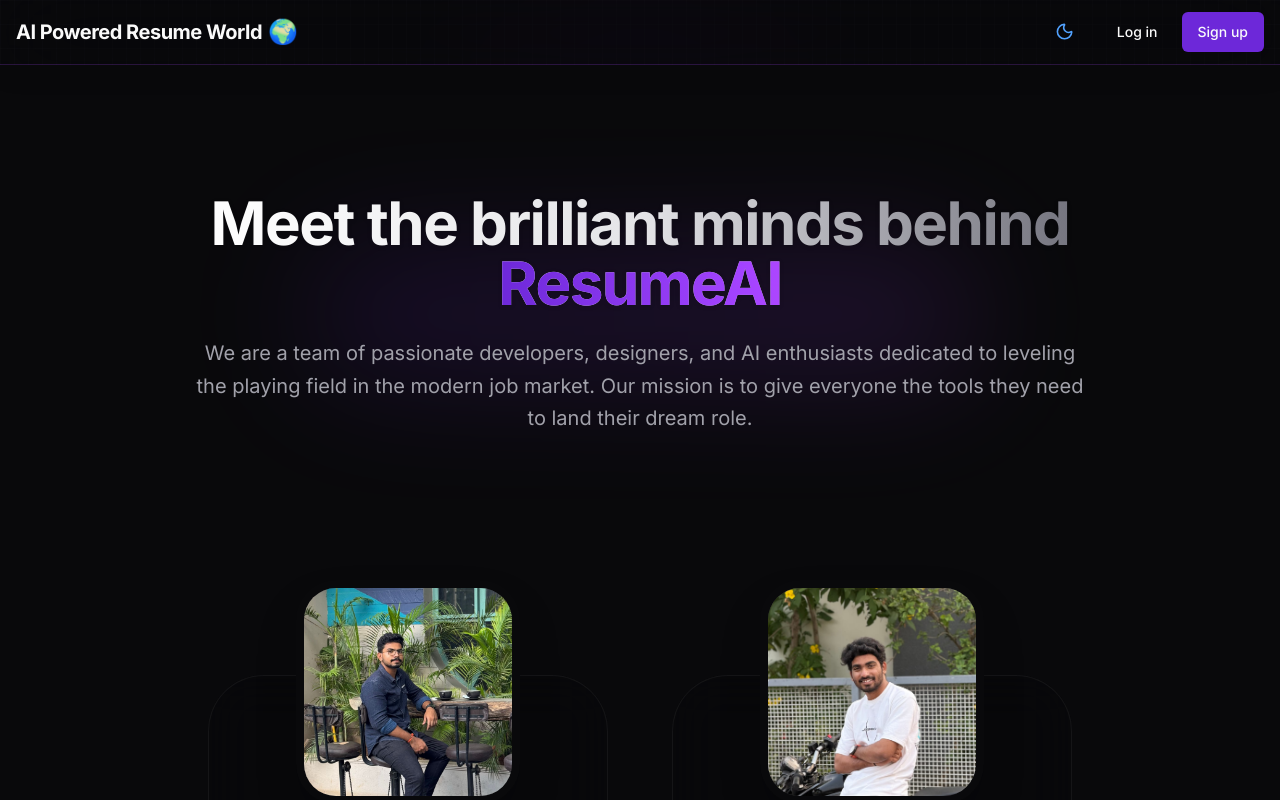
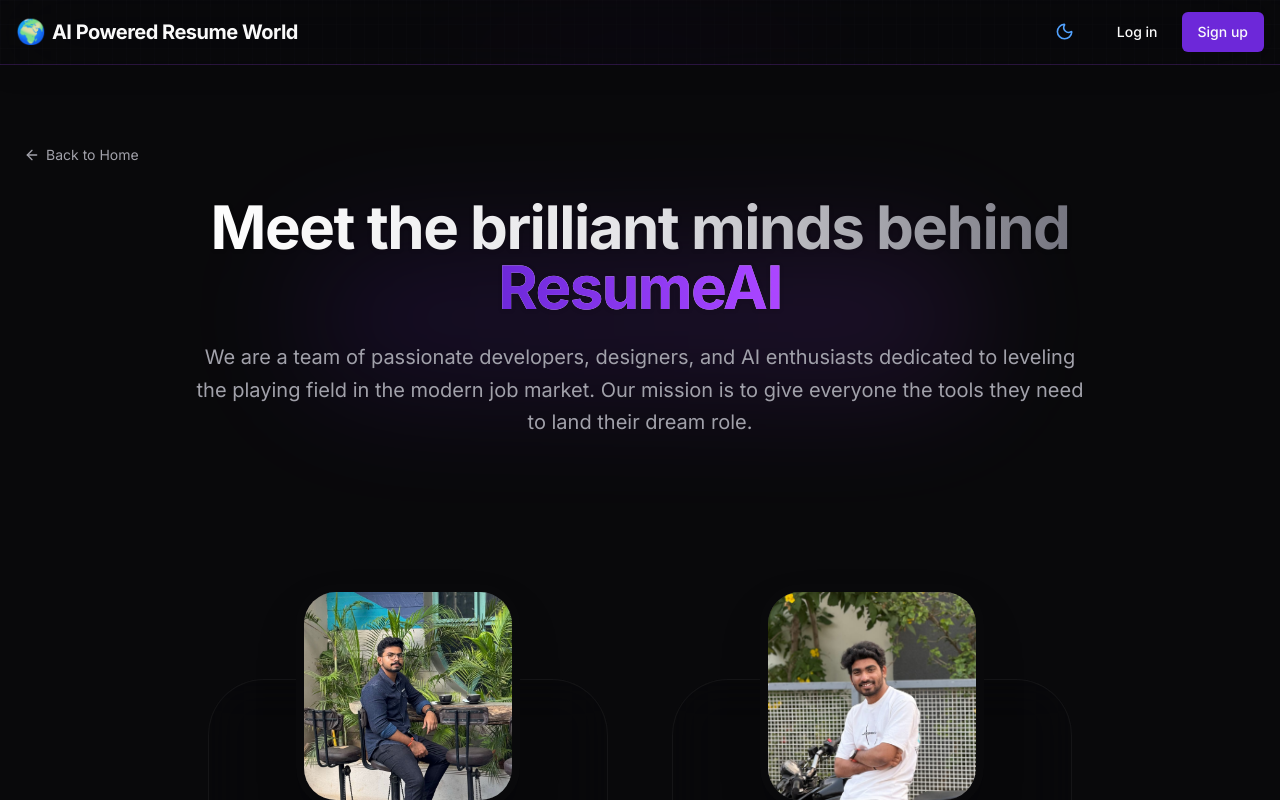
Before and after one commit to adireddymahesh/Smart-Resume-Builder, a Next.js app: page /Smart-Resume-Builder/about in a window 1280 px wide. Shown: the top 800 px of the page. Built offline with nearby package versions, Linux system fonts and the light colour scheme; no server answers.

Commit message:
new path

```diff
--- a/src/app/about/page.tsx
+++ b/src/app/about/page.tsx
@@ -2,7 +2,8 @@
 
 import { useState, useEffect, useRef } from "react";
 import { motion, useAnimation, useMotionValue } from "framer-motion";
-import { Github, Linkedin, Twitter, Mail, ChevronLeft, ChevronRight } from "lucide-react";
+import { Github, Linkedin, Twitter, Mail, ChevronLeft, ChevronRight, ArrowLeft } from "lucide-react";
+import Link from "next/link";
 import Image from "next/image";
 
 import BharthImg from "../../../public/images/Bharth.jpeg";
@@ -96,7 +97,13 @@
                 <div className="absolute top-[20%] right-[-10%] w-[400px] h-[400px] bg-purple-500/40 dark:bg-purple-500/20 hover:bg-purple-500/50 dark:hover:bg-purple-500/30 transition-colors duration-1000 rounded-full blur-[100px]" />
                 <div className="absolute bottom-[-10%] left-[20%] w-[600px] h-[600px] bg-pink-500/30 dark:bg-pink-500/10 hover:bg-pink-500/40 dark:hover:bg-pink-500/20 transition-colors duration-1000 rounded-full blur-[130px]" />
             </div>
-            <main className="container mx-auto px-6 py-20 lg:py-32 flex-1 flex flex-col">
+            <main className="container mx-auto px-6 py-12 lg:py-20 flex-1 flex flex-col">
+                {/* Back Button */}
+                <Link href="/" className="inline-flex items-center gap-1.5 text-sm text-muted-foreground hover:text-foreground transition-colors mb-8 group w-fit">
+                    <ArrowLeft className="w-4 h-4 group-hover:-translate-x-0.5 transition-transform" />
+                    Back to Home
+                </Link>
+
                 {/* Header Section */}
                 <motion.div
                     initial={{ opacity: 0, y: 20 }}
--- a/src/app/ats-check/page.tsx
+++ b/src/app/ats-check/page.tsx
@@ -119,7 +119,7 @@
                 </div>
 
 
-                <main className="container mx-auto px-6 py-12 flex-1 flex flex-col items-center">
+                <main className="container mx-auto px-6 py-8 flex-1 flex flex-col items-center">
                     <AnimatePresence mode="wait">
                         {!results && !isAnalyzing ? (
                             <motion.div
@@ -129,6 +129,14 @@
                                 exit={{ opacity: 0, y: -20 }}
                                 className="w-full flex flex-col items-center"
                             >
+                                {/* Back Button */}
+                                <div className="w-full max-w-2xl mb-6">
+                                    <Link href="/" className="inline-flex items-center gap-1.5 text-sm text-muted-foreground hover:text-foreground transition-colors group">
+                                        <ArrowLeft className="w-4 h-4 group-hover:-translate-x-0.5 transition-transform" />
+                                        Back to Home
+                                    </Link>
+                                </div>
+
                                 <div className="text-center max-w-2xl mb-12">
                                     <h1 className="text-4xl font-bold mb-4">Optimize for Application Robots</h1>
                                     <p className="text-muted-foreground text-lg">Upload your resume to see how well it parses against Applicant Tracking Systems (ATS). Get a score and actionable feedback.</p>
--- a/src/app/cover-letter/page.tsx
+++ b/src/app/cover-letter/page.tsx
@@ -6,11 +6,12 @@
 import { collection, query, orderBy, getDocs } from "firebase/firestore";
 import { Button } from "@/components/ui/button";
 import { Textarea } from "@/components/ui/textarea";
+import Link from "next/link";
 import { Card, CardContent } from "@/components/ui/card";
 import { Label } from "@/components/ui/label";
 import { Select, SelectContent, SelectItem, SelectTrigger, SelectValue } from "@/components/ui/select";
 import { Tabs, TabsContent, TabsList, TabsTrigger } from "@/components/ui/tabs";
-import { Loader2, Wand2, FileText, Upload, Copy, Check, Download } from "lucide-react";
+import { Loader2, Wand2, FileText, Upload, Copy, Check, Download, ArrowLeft } from "lucide-react";
 import { motion, AnimatePresence } from "framer-motion";
 import ReactMarkdown from "react-markdown";
 import dynamic from "next/dynamic";
@@ -127,6 +128,12 @@
 
                     {/* Input Section */}
                     <div className="space-y-6">
+                        {/* Back Button */}
+                        <Link href="/" className="inline-flex items-center gap-1.5 text-sm text-muted-foreground hover:text-foreground transition-colors group">
+                            <ArrowLeft className="w-4 h-4 group-hover:-translate-x-0.5 transition-transform" />
+                            Back to Home
+                        </Link>
+
                         <div>
                             <h1 className="text-3xl font-bold mb-2 flex items-center gap-2">
                                 <Wand2 className="w-8 h-8 text-purple-500" />
--- a/src/app/dashboard/page.tsx
+++ b/src/app/dashboard/page.tsx
@@ -3,7 +3,7 @@
 import { motion } from "framer-motion";
 import Link from "next/link";
 import { useRouter } from "next/navigation";
-import { Plus, FileText, ArrowRight, Trash2 } from "lucide-react";
+import { Plus, FileText, ArrowRight, Trash2, ArrowLeft } from "lucide-react";
 import { Button } from "@/components/ui/button";
 import { Card } from "@/components/ui/card";
 
@@ -95,7 +95,13 @@
 
                 {/* Navbar */}
 
-                <main className="flex-1 container mx-auto px-6 py-12">
+                <main className="flex-1 container mx-auto px-6 py-8">
+                    {/* Back Button */}
+                    <Link href="/" className="inline-flex items-center gap-1.5 text-sm text-muted-foreground hover:text-foreground transition-colors mb-6 group">
+                        <ArrowLeft className="w-4 h-4 group-hover:-translate-x-0.5 transition-transform" />
+                        Back to Home
+                    </Link>
+
                     <motion.div
                         initial={{ opacity: 0, y: 20 }}
                         animate={{ opacity: 1, y: 0 }}
--- a/src/app/keywords/page.tsx
+++ b/src/app/keywords/page.tsx
@@ -56,6 +56,12 @@
             <div className="min-h-screen bg-background text-foreground p-8">
 
                 <div className="max-w-4xl mx-auto space-y-8">
+
+                    {/* Back Button */}
+                    <Link href="/" className="inline-flex items-center gap-1.5 text-sm text-muted-foreground hover:text-foreground transition-colors group">
+                        <ArrowLeft className="w-4 h-4 group-hover:-translate-x-0.5 transition-transform" />
+                        Back to Home
+                    </Link>
 
                     {/* Mode Selection */}
                     <div className="flex flex-col sm:flex-row gap-4 justify-between items-center">
--- a/src/components/Header.tsx
+++ b/src/components/Header.tsx
@@ -15,13 +15,14 @@
             <div className="container mx-auto px-4 h-16 flex items-center justify-between">
                 <Link
                     href="/"
-                    className="flex items-center space-x-2 transition-opacity hover:opacity-80"
+                    className="flex items-center gap-1.5 transition-opacity hover:opacity-80"
                 >
-                    {/* <div className="h-8 w-8 rounded-lg bg-gradient-to-br from-primary to-purple-600 flex items-center justify-center">
-                        <FileText className="h-5 w-5 text-white" />
-                    </div> */}
-                    <span className="font-bold text-xl tracking-tight hidden sm:flex items-center gap-1.5">
-                        AI Powered Resume World <span className="text-2xl">🌍</span>
+                    <span className="text-2xl leading-none">🌍</span>
+                    <span className="font-bold text-base sm:text-xl tracking-tight hidden xs:inline sm:inline">
+                        AI Powered Resume World
+                    </span>
+                    <span className="font-bold text-base tracking-tight sm:hidden">
+                        AI Resume
                     </span>
                 </Link>
 
```
